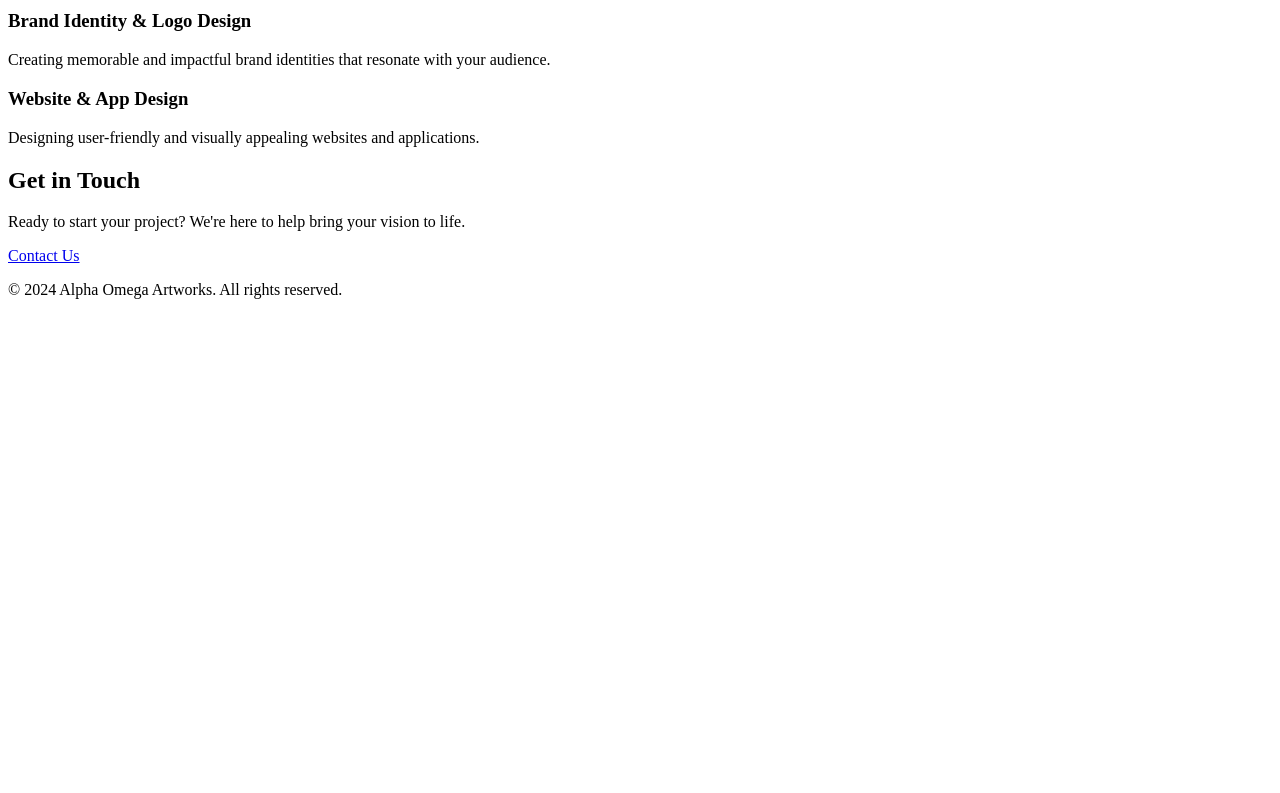
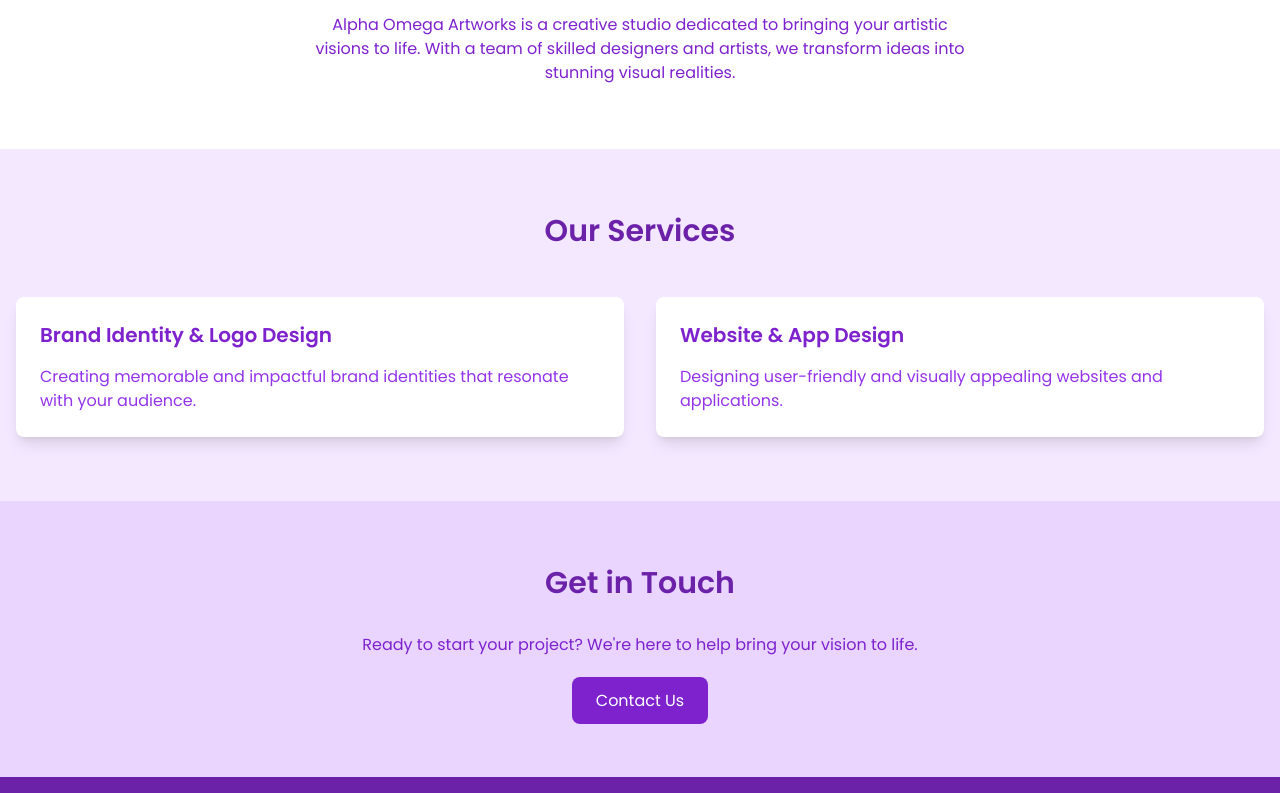
Before and after one commit to rich1ebytes/alphaomegaweb, a plain HTML site: page index.html in a window 1280 px wide. Shown: the part 499-1292 px from the top of the page. Before the commit the page ends 814 px from the top, so only its background shows below. Drawn offline with nearby package versions, Linux system fonts and the light colour scheme.

Commit message:
Update index.html

```diff
--- a/index.html
+++ b/index.html
@@ -5,8 +5,13 @@
   <meta name="viewport" content="width=device-width, initial-scale=1.0">
   <meta http-equiv="X-UA-Compatible" content="ie=edge">
   <title>Alpha Omega Artworks</title>
-  <link href="styles.css" rel="stylesheet">
+  <script src="https://cdn.tailwindcss.com"></script>
   <link href="https://fonts.googleapis.com/css2?family=Poppins:wght@300;400;600&display=swap" rel="stylesheet">
+  <style>
+    body {
+      font-family: 'Poppins', sans-serif;
+    }
+  </style>
 </head>
 <body class="bg-gradient-to-b from-purple-50 to-white dark:bg-purple-900 dark:text-gray-100 font-poppins">
   <header class="bg-purple-700 text-white py-4 sticky top-0 z-10">
```
